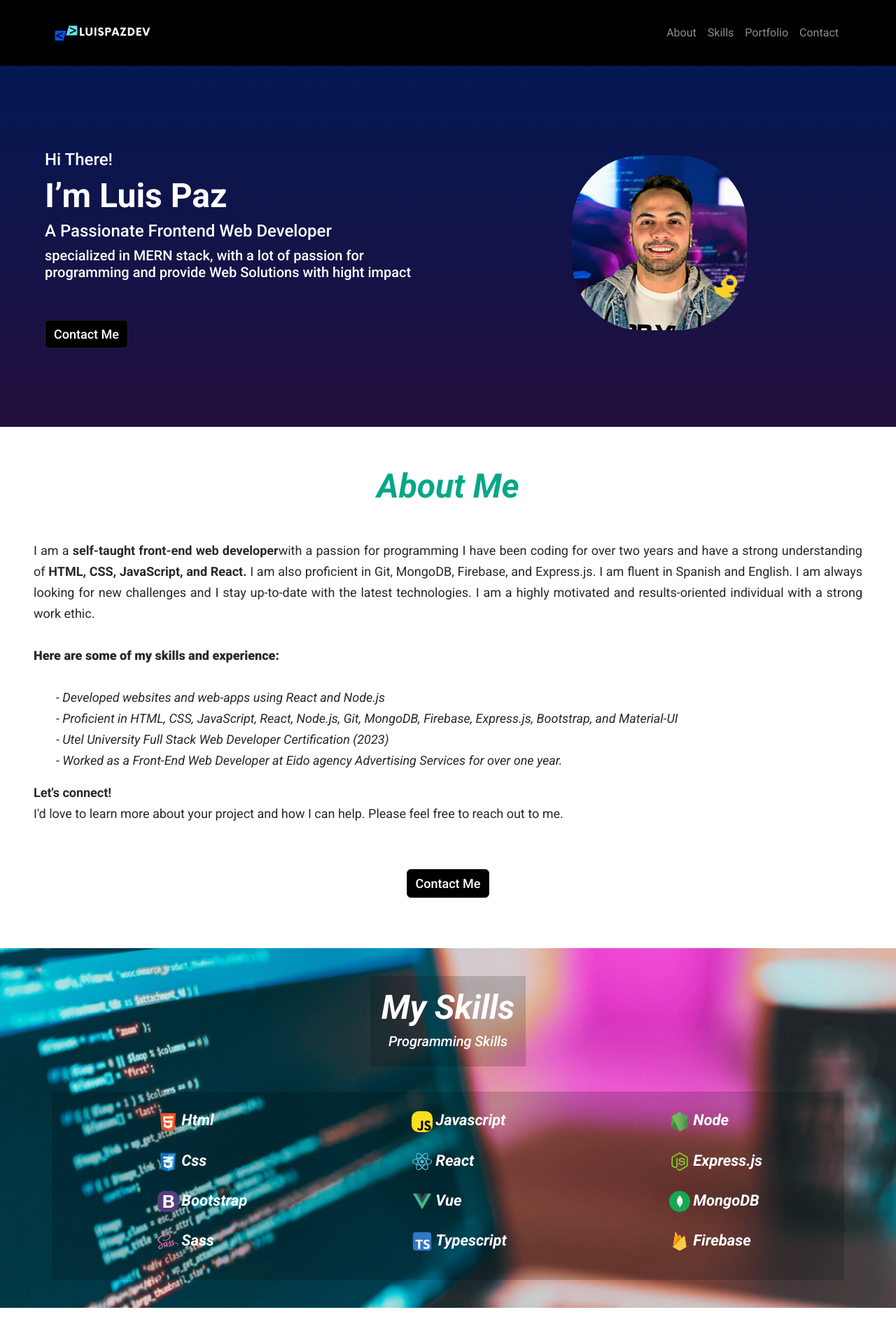
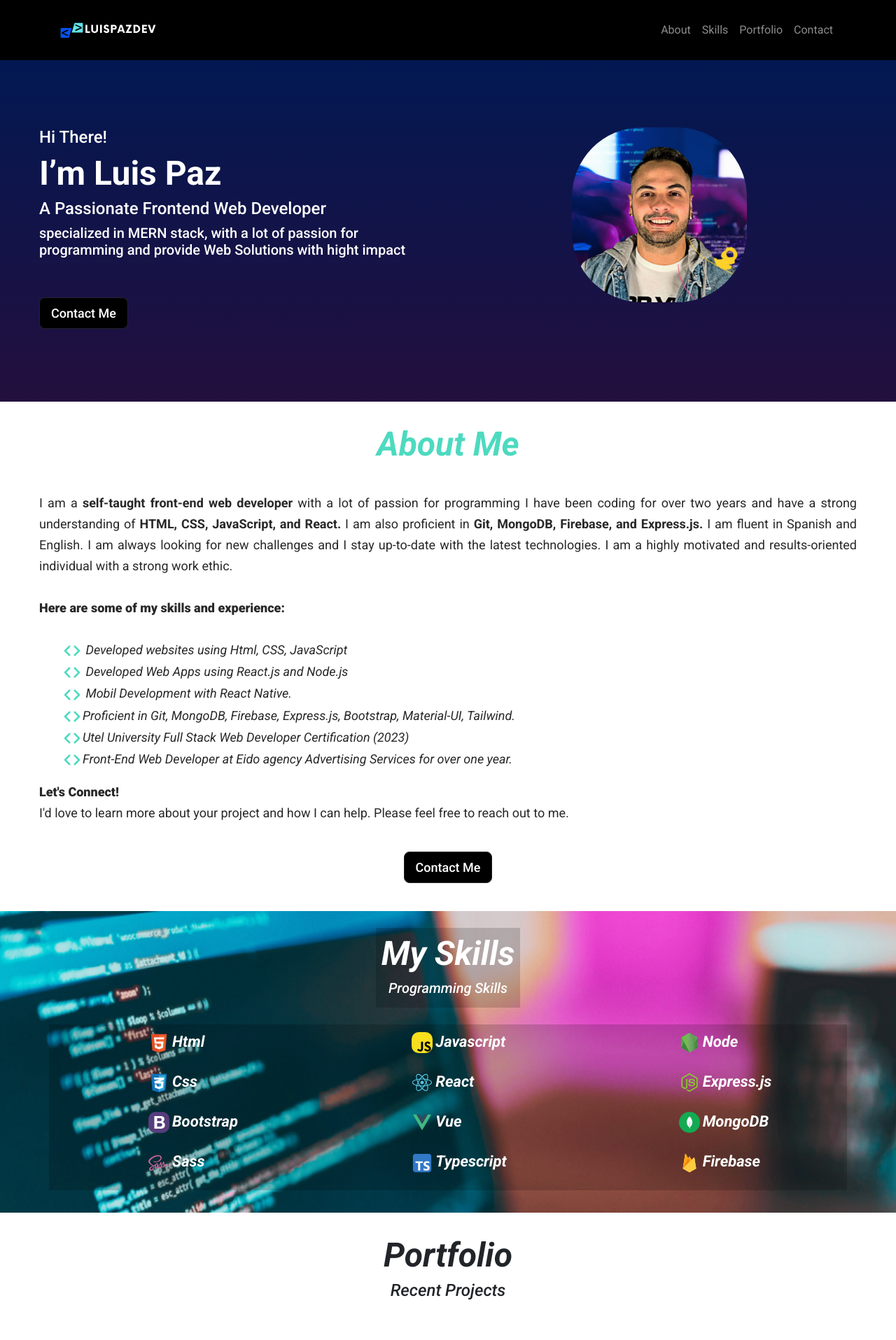
Before and after one commit to LuisPazDev/portfolio, a React (Create React App) app: page / in a window 1280 px wide. Shown: the top 1915 px of the page at 70% size. Built offline with nearby package versions, Linux system fonts and the light colour scheme; grey boxes are pictures that could not be loaded.

Commit message:
fixing contact page

```diff
--- a/src/components/About.jsx
+++ b/src/components/About.jsx
@@ -1,23 +1,24 @@
 import React from "react";
 import { Container, Button } from "react-bootstrap";
 import "../styles/About.css";
+import icon from "../assets/coder.svg";
 
 export const About = () => {
   return (
-    <Container fluid id="about" className="container-about p-4 mt-3 mb-5">
-      <h1 className="about-title p-3">
+    <Container fluid id="about" className="container-about p-3 mt-2 mb-2">
+      <h1 className="about-title p-2">
         <i>About Me</i>
       </h1>
-      <div className="p-4">
+      <div className="p-4 ms-3 me-3">
         <p className="about-text">
-          I am a <b>self-taught front-end web developer</b>
-          with a passion for programming I have been coding for over two years
-          and have a strong understanding of{" "}
-          <b>HTML, CSS, JavaScript, and React. </b>
-          I am also proficient in Git, MongoDB, Firebase, and Express.js. I am
-          fluent in Spanish and English. I am always looking for new challenges
-          and I stay up-to-date with the latest technologies. I am a highly
-          motivated and results-oriented individual with a strong work ethic.
+          I am a <b>self-taught front-end web developer </b>
+          with a lot of passion for programming I have been coding for over two
+          years and have a strong understanding of{" "}
+          <b>HTML, CSS, JavaScript, and React. </b>I am also proficient in{" "}
+          <b> Git, MongoDB, Firebase, and Express.js. </b> I am fluent in
+          Spanish and English. I am always looking for new challenges and I stay
+          up-to-date with the latest technologies. I am a highly motivated and
+          results-oriented individual with a strong work ethic.
           <br />
           <br />
           <strong>
@@ -27,33 +28,48 @@ export const About = () => {
           <br />
           <ul>
             <li>
-              <i> - Developed websites and web-apps using React and Node.js</i>
+              <img src={icon} className="about-icon" />
+              <i> Developed websites using Html, CSS, JavaScript</i>
             </li>
             <li>
+              <img src={icon} className="about-icon" />
+              <i> Developed Web Apps using React.js and Node.js</i>
+            </li>
+            <li>
+              <img src={icon} className="about-icon" />
+              <i> Mobil Development with React Native.</i>
+            </li>
+            <li>
+              <img src={icon} className="about-icon" />
               <i>
-                - Proficient in HTML, CSS, JavaScript, React, Node.js, Git,
-                MongoDB, Firebase, Express.js, Bootstrap, and Material-UI
+                Proficient in Git, MongoDB, Firebase, Express.js, Bootstrap,
+                Material-UI, Tailwind.
               </i>
             </li>
             <li>
+              <img src={icon} className="about-icon" />
               <i>
-                - Utel University Full Stack Web Developer Certification (2023)
+                Utel University Full Stack Web Developer Certification (2023)
               </i>
             </li>
             <li>
+              <img src={icon} className="about-icon" />
               <i>
-                - Worked as a Front-End Web Developer at Eido agency Advertising
-                Services for over one year.
+                Front-End Web Developer at Eido agency Advertising Services for
+                over one year.
               </i>
             </li>
           </ul>
-          <strong>Let's connect!</strong>
+          <strong>
+            {" "}
+            <b> Let's Connect!</b>
+          </strong>
           <br />
           I'd love to learn more about your project and how I can help. Please
           feel free to reach out to me.
         </p>
       </div>
-      <Button className="btn mt-4" variant="dark" href="#contact">
+      <Button className="btn mb-3" size="lg" variant="dark" href="#contact">
         Contact Me
       </Button>
     </Container>
--- a/src/components/Contact.jsx
+++ b/src/components/Contact.jsx
@@ -1,13 +1,13 @@
-import React from "react"
-import { Container, Row, Col } from "react-bootstrap"
-import { ContactForm } from "./ContactForm"
-import { ContactInfo } from "./ContactInfo"
-import "../styles/Contact.css"
+import React from "react";
+import { Container, Row, Col } from "react-bootstrap";
+import { ContactForm } from "./ContactForm";
+import { ContactInfo } from "./ContactInfo";
+import "../styles/Contact.css";
 
 export const Contact = () => {
   return (
-        <Container fluid id='contact' className='container-contact p-5'>
-            <Row className='text-center mt-4 mb-4 p-5'>
+    <Container fluid id="contact" className="container-contact p-3">
+      <Row className="text-center mt-3 mb-4 p-2">
         <Col>
           <h1>
             {" "}
@@ -19,7 +19,7 @@ export const Contact = () => {
           </h4>
         </Col>
       </Row>
-            <Row className='mt-4 mb-4' xs={1} md={1} lg={2} xl={2}>
+      <Row className="mt-5 mb-4 p-3" xs={1} sm={1} md={2} lg={2} xl={2}>
         <Col>
           <ContactForm />
         </Col>
@@ -28,5 +28,5 @@ export const Contact = () => {
         </Col>
       </Row>
     </Container>
-    )
-}
+  );
+};
--- a/src/components/HeaderImg.jsx
+++ b/src/components/HeaderImg.jsx
@@ -4,7 +4,7 @@ import luisimg from "../assets/luispazdevmain.png";
 
 export const HeaderImg = () => {
   return (
-    <Container className="container-headerimg mt-5 p-2">
+    <Container className="container-headerimg mt-2 p-3">
       <div className="container-img">
         <img src={luisimg} alt="luispazdev" className="img-header" />
       </div>
--- a/src/components/HeaderText.jsx
+++ b/src/components/HeaderText.jsx
@@ -2,8 +2,8 @@ import { Button, Container } from "react-bootstrap";
 
 export const HeaderText = () => {
   return (
-    <Container className="container-headertex mt-2 p-2">
-      <div className="container-text mt-2 p-2">
+    <Container className="container-headertex p-1">
+      <div className="container-text p-1">
         <h4>Hi There!</h4>
         <h1>I’m Luis Paz</h1>
         <h4> A Passionate Frontend Web Developer </h4>
@@ -11,7 +11,7 @@ export const HeaderText = () => {
           specialized in MERN stack, with a lot of passion for programming and
           provide Web Solutions with hight impact
         </h5>
-        <Button className="btn mt-5" variant="dark" href="#contact">
+        <Button className="btn mt-5" variant="dark" size="lg" href="#contact">
           Contact Me
         </Button>
       </div>
--- a/src/components/NavBar.jsx
+++ b/src/components/NavBar.jsx
@@ -1,32 +1,28 @@
-import Container from "react-bootstrap/Container"
-import Nav from "react-bootstrap/Nav"
-import Navbar from "react-bootstrap/Navbar"
-import "../styles/NavBar.css"
-import logo from "../assets/luispazdevlogo.svg"
+import Container from "react-bootstrap/Container";
+import Nav from "react-bootstrap/Nav";
+import Navbar from "react-bootstrap/Navbar";
+import "../styles/NavBar.css";
+import logo from "../assets/luispazdevlogo.svg";
 
 export const NavBar = () => {
   return (
-        <Container fluid className='nav-bar'>
-            <Navbar
-                collapseOnSelect
-                expand='lg'
-                className='nav-bar'
-                variant='dark'>
-                <Container className='p-1'>
-                    <Navbar.Brand href='#home'>
-                        <img src={logo} alt='logo' className='logo' />
+    <Container fluid className="nav-bar">
+      <Navbar collapseOnSelect expand="lg" className="nav-bar" variant="dark">
+        <Container>
+          <Navbar.Brand href="#home">
+            <img src={logo} alt="logo" className="logo" />
           </Navbar.Brand>
-                    <Navbar.Toggle aria-controls='responsive-navbar-nav' />
-                    <Navbar.Collapse id='responsive-navbar-nav'>
-                        <Nav className='ms-auto'>
-                            <Nav.Link href='#about'>About</Nav.Link>
-                            <Nav.Link href='#skills'>Skills</Nav.Link>
-                            <Nav.Link href='#portfolio'>Portfolio</Nav.Link>
-                            <Nav.Link href='#contact'>Contact</Nav.Link>
+          <Navbar.Toggle aria-controls="responsive-navbar-nav" />
+          <Navbar.Collapse id="responsive-navbar-nav">
+            <Nav className="ms-auto">
+              <Nav.Link href="#about">About</Nav.Link>
+              <Nav.Link href="#skills">Skills</Nav.Link>
+              <Nav.Link href="#portfolio">Portfolio</Nav.Link>
+              <Nav.Link href="#contact">Contact</Nav.Link>
             </Nav>
           </Navbar.Collapse>
         </Container>
       </Navbar>
     </Container>
-    )
-}
+  );
+};
--- a/src/components/Portfolio.jsx
+++ b/src/components/Portfolio.jsx
@@ -6,8 +6,8 @@ import { ProjectCard3 } from "./ProjectCard3";
 
 export const Portfolio = () => {
   return (
-    <Container fluid id="portfolio" className="container-portfolio p-5">
-      <Row className="mt-4 mb-5">
+    <Container fluid id="portfolio" className="container-portfolio p-3">
+      <Row className=" mb-5">
         <Col className="text-center mt-3">
           <h1>
             <i>Portfolio</i>{" "}
--- a/src/components/Skills.jsx
+++ b/src/components/Skills.jsx
@@ -15,8 +15,8 @@ import firebase from "../assets/firebase.svg";
 
 export const Skills = () => {
   return (
-    <Container fluid id="skills" className="container-skills p-4">
-      <div className="skills-title p-3 mt-3 mb-3">
+    <Container fluid id="skills" className="container-skills p-3">
+      <div className="skills-title p-2 mt-2 mb-2">
         <h1>
           <i>My Skills</i>
         </h1>
@@ -24,9 +24,9 @@ export const Skills = () => {
           <i>Programming Skills</i>
         </h5>
       </div>
-      <Container className=" p-3">
+      <Container>
         <Row
-          className="skills-list mt-1 p-3"
+          className="skills-list mt-3 mb-3"
           xs={1}
           sm={1}
           md={3}
--- a/src/styles/About.css
+++ b/src/styles/About.css
@@ -6,7 +6,7 @@
 }
 
 .about-title {
-  color: #08a689;
+  color: #4ddac0;
 }
 
 .about-text {
@@ -15,3 +15,8 @@
   font-size: 18px;
   line-height: 30px;
 }
+
+.about-icon {
+  width: 30px;
+  height: 30px;
+}
--- a/src/styles/Header.css
+++ b/src/styles/Header.css
@@ -22,7 +22,6 @@
 
 .btn {
   background-color: black;
-  color: white;
   font-size: 18px;
   font-weight: 500;
 }
```
Also changed, not shown: src/components/ContactInfo.jsx (+27 -25 lines), src/assets/coder.svg (added). Lines whose indentation alone changed are shown as unchanged.
